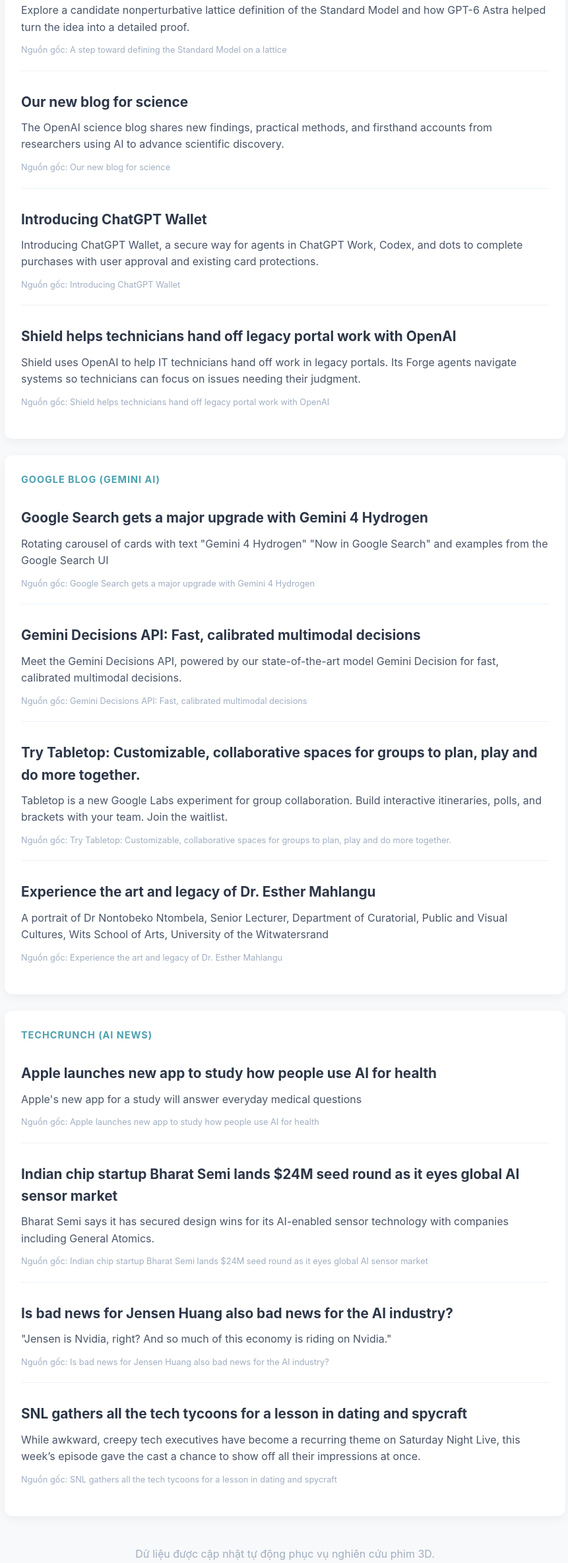
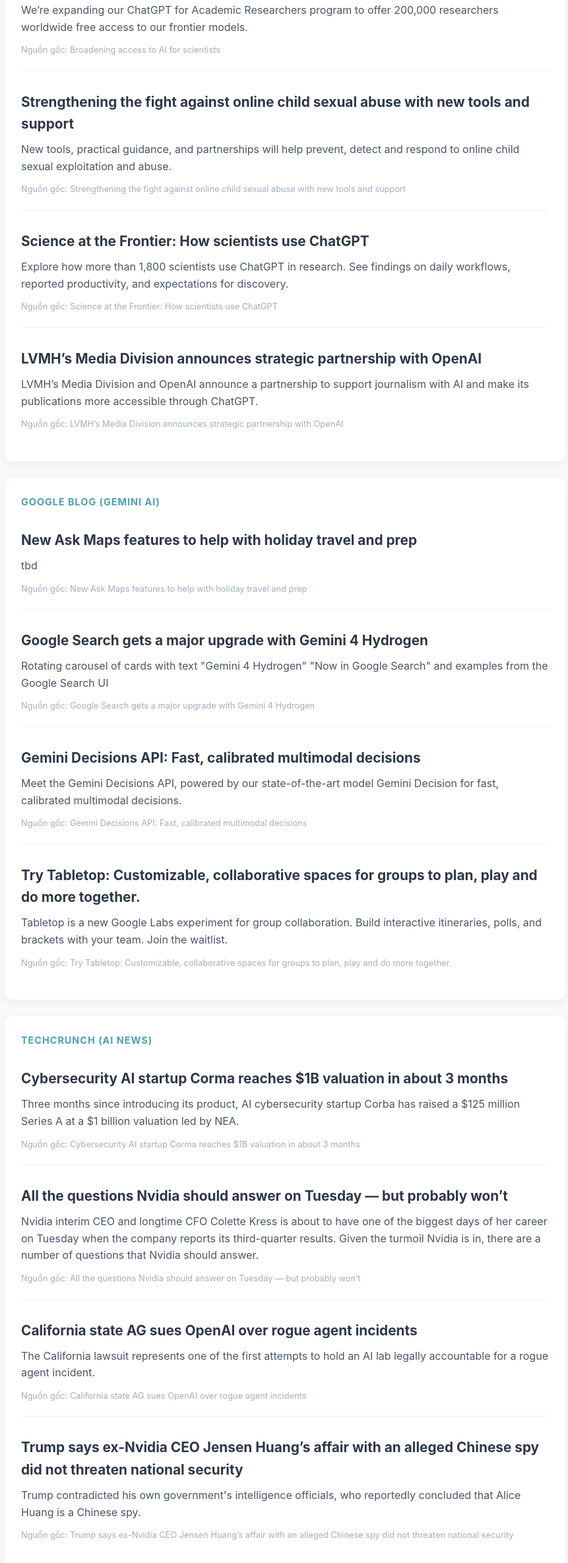
Before and after one commit to lelevietnam99/3d-ai-prompt-news, a plain HTML site: page index.html in a window 1280 px wide. Shown: the part 392-2761 px from the top of the page at 66% size, without its empty margins (208-1069 px from the left). Drawn offline with Linux system fonts and the light colour scheme.

Commit message:
Auto-update AI 3D Prompt News

```diff
--- a/index.html
+++ b/index.html
@@ -28,37 +28,44 @@
     <div class="container">
         <header>
             <h1>Cập Nhật AI & Prompt Làm Phim</h1>
-            <p>Dành riêng cho dự án Phim 3D Đức Phật | 16/11/2026</p>
+            <p>Dành riêng cho dự án Phim 3D Đức Phật | 17/11/2026</p>
         </header>
 <div class="feed-card"><div class="source-name">OpenAI (ChatGPT Updates)</div>
                 <div class="news-item">
                     <div class="tag-container"></div>
-                    <a class="news-title" href="https://openai.com/index/step-toward-defining-the-standard-model" target="_blank">A step toward defining the Standard Model on a lattice</a>
-                    <div class="summary-vi">Explore a candidate nonperturbative lattice definition of the Standard Model and how GPT-6 Astra helped turn the idea into a detailed proof.</div>
-                    <div class="meta">Nguồn gốc: A step toward defining the Standard Model on a lattice</div>
+                    <a class="news-title" href="https://openai.com/index/expanding-chatgpt-for-academic-researchers" target="_blank">Broadening access to AI for scientists</a>
+                    <div class="summary-vi">We’re expanding our ChatGPT for Academic Researchers program to offer 200,000 researchers worldwide free access to our frontier models.</div>
+                    <div class="meta">Nguồn gốc: Broadening access to AI for scientists</div>
                 </div>
 
                 <div class="news-item">
                     <div class="tag-container"></div>
-                    <a class="news-title" href="https://openai.com/index/our-new-blog-for-science" target="_blank">Our new blog for science</a>
-                    <div class="summary-vi">The OpenAI science blog shares new findings, practical methods, and firsthand accounts from researchers using AI to advance scientific discovery.</div>
-                    <div class="meta">Nguồn gốc: Our new blog for science</div>
+                    <a class="news-title" href="https://openai.com/index/strengthening-online-child-safety" target="_blank">Strengthening the fight against online child sexual abuse with new tools and support</a>
+                    <div class="summary-vi">New tools, practical guidance, and partnerships will help prevent, detect and respond to online child sexual exploitation and abuse.</div>
+                    <div class="meta">Nguồn gốc: Strengthening the fight against online child sexual abuse with new tools and support</div>
                 </div>
 
                 <div class="news-item">
                     <div class="tag-container"></div>
-                    <a class="news-title" href="https://openai.com/index/introducing-chatgpt-wallet" target="_blank">Introducing ChatGPT Wallet</a>
-                    <div class="summary-vi">Introducing ChatGPT Wallet, a secure way for agents in ChatGPT Work, Codex, and dots to complete purchases with user approval and existing card protections.</div>
-                    <div class="meta">Nguồn gốc: Introducing ChatGPT Wallet</div>
+                    <a class="news-title" href="https://openai.com/index/science-at-the-frontier" target="_blank">Science at the Frontier: How scientists use ChatGPT</a>
+                    <div class="summary-vi">Explore how more than 1,800 scientists use ChatGPT in research. See findings on daily workflows, reported productivity, and expectations for discovery.</div>
+                    <div class="meta">Nguồn gốc: Science at the Frontier: How scientists use ChatGPT</div>
                 </div>
 
                 <div class="news-item">
                     <div class="tag-container"></div>
-                    <a class="news-title" href="https://openai.com/business/customer-stories/shield" target="_blank">Shield helps technicians hand off legacy portal work with OpenAI</a>
-                    <div class="summary-vi">Shield uses OpenAI to help IT technicians hand off work in legacy portals. Its Forge agents navigate systems so technicians can focus on issues needing their judgment.</div>
-                    <div class="meta">Nguồn gốc: Shield helps technicians hand off legacy portal work with OpenAI</div>
+                    <a class="news-title" href="https://openai.com/index/lvmh-media-division-partnership" target="_blank">LVMH’s Media Division announces strategic partnership with OpenAI</a>
+                    <div class="summary-vi">LVMH’s Media Division and OpenAI announce a partnership to support journalism with AI and make its publications more accessible through ChatGPT.</div>
+                    <div class="meta">Nguồn gốc: LVMH’s Media Division announces strategic partnership with OpenAI</div>
                 </div>
                 </div><div class="feed-card"><div class="source-name">Google Blog (Gemini AI)</div>
+                <div class="news-item">
+                    <div class="tag-container"></div>
+                    <a class="news-title" href="https://blog.google/products-and-platforms/products/maps/ask-maps-holiday-travel-features-2026/" target="_blank">New Ask Maps features to help with holiday travel and prep</a>
+                    <div class="summary-vi">tbd</div>
+                    <div class="meta">Nguồn gốc: New Ask Maps features to help with holiday travel and prep</div>
+                </div>
+
                 <div class="news-item">
                     <div class="tag-container"></div>
                     <a class="news-title" href="https://blog.google/products-and-platforms/products/search/gemini-4-hydrogen-search-upgrade/" target="_blank">Google Search gets a major upgrade with Gemini 4 Hydrogen</a>
@@ -79,40 +86,33 @@
                     <div class="summary-vi">Tabletop is a new Google Labs experiment for group collaboration. Build interactive itineraries, polls, and brackets with your team. Join the waitlist.</div>
                     <div class="meta">Nguồn gốc: Try Tabletop: Customizable, collaborative spaces for groups to plan, play and do more together.</div>
                 </div>
-
-                <div class="news-item">
-                    <div class="tag-container"></div>
-                    <a class="news-title" href="https://blog.google/company-news/outreach-and-initiatives/arts-culture/esther-mahlangu/" target="_blank">Experience the art and legacy of Dr. Esther Mahlangu</a>
-                    <div class="summary-vi">A portrait of Dr Nontobeko Ntombela, Senior Lecturer, Department of Curatorial, Public and Visual Cultures, Wits School of Arts, University of the Witwatersrand</div>
-                    <div class="meta">Nguồn gốc: Experience the art and legacy of Dr. Esther Mahlangu</div>
-                </div>
                 </div><div class="feed-card"><div class="source-name">TechCrunch (AI News)</div>
                 <div class="news-item">
                     <div class="tag-container"></div>
-                    <a class="news-title" href="https://techcrunch.com/2026/11/15/apple-launches-new-app-to-study-how-people-use-ai-for-health/" target="_blank">Apple launches new app to study how people use AI for health</a>
-                    <div class="summary-vi">Apple's new app for a study will answer everyday medical questions</div>
-                    <div class="meta">Nguồn gốc: Apple launches new app to study how people use AI for health</div>
+                    <a class="news-title" href="https://techcrunch.com/2026/11/16/cybersecurity-ai-startup-corma-reaches-1b-valuation-in-about-3-months/" target="_blank">Cybersecurity AI startup Corma reaches $1B valuation in about 3 months</a>
+                    <div class="summary-vi">Three months since introducing its product, AI cybersecurity startup Corba has raised a $125 million Series A at a $1 billion valuation led by NEA.</div>
+                    <div class="meta">Nguồn gốc: Cybersecurity AI startup Corma reaches $1B valuation in about 3 months</div>
                 </div>
 
                 <div class="news-item">
                     <div class="tag-container"></div>
-                    <a class="news-title" href="https://techcrunch.com/2026/11/15/indian-chip-startup-bharat-semi-lands-24m-seed-round-as-it-eyes-global-ai-sensor-market/" target="_blank">Indian chip startup Bharat Semi lands $24M seed round as it eyes global AI sensor market</a>
-                    <div class="summary-vi">Bharat Semi says it has secured design wins for its AI-enabled sensor technology with companies including General Atomics.</div>
-                    <div class="meta">Nguồn gốc: Indian chip startup Bharat Semi lands $24M seed round as it eyes global AI sensor market</div>
+                    <a class="news-title" href="https://techcrunch.com/2026/11/16/all-the-questions-nvidia-should-answer-on-tuesday-but-probably-wont/" target="_blank">All the questions Nvidia should answer on Tuesday — but probably won’t</a>
+                    <div class="summary-vi">Nvidia interim CEO and longtime CFO Colette Kress is about to have one of the biggest days of her career on Tuesday when the company reports its third-quarter results. Given the turmoil Nvidia is in, there are a number of questions that Nvidia should answer.</div>
+                    <div class="meta">Nguồn gốc: All the questions Nvidia should answer on Tuesday — but probably won’t</div>
                 </div>
 
                 <div class="news-item">
                     <div class="tag-container"></div>
-                    <a class="news-title" href="https://techcrunch.com/2026/11/15/is-bad-news-for-jensen-huang-also-bad-news-for-the-ai-industry/" target="_blank">Is bad news for Jensen Huang also bad news for the AI industry?</a>
-                    <div class="summary-vi">"Jensen is Nvidia, right? And so much of this economy is riding on Nvidia."</div>
-                    <div class="meta">Nguồn gốc: Is bad news for Jensen Huang also bad news for the AI industry?</div>
+                    <a class="news-title" href="https://techcrunch.com/2026/11/16/california-state-ag-sues-openai-over-rogue-agent-incidents/" target="_blank">California state AG sues OpenAI over rogue agent incidents</a>
+                    <div class="summary-vi">The California lawsuit represents one of the first attempts to hold an AI lab legally accountable for a rogue agent incident.</div>
+                    <div class="meta">Nguồn gốc: California state AG sues OpenAI over rogue agent incidents</div>
                 </div>
 
                 <div class="news-item">
                     <div class="tag-container"></div>
-                    <a class="news-title" href="https://techcrunch.com/2026/11/15/snl-gathers-all-the-tech-tycoons-for-a-lesson-in-dating-and-spycraft/" target="_blank">SNL gathers all the tech tycoons for a lesson in dating and spycraft</a>
-                    <div class="summary-vi">While awkward, creepy tech executives have become a recurring theme on Saturday Night Live, this week’s episode gave the cast a chance to show off all their impressions at once.</div>
-                    <div class="meta">Nguồn gốc: SNL gathers all the tech tycoons for a lesson in dating and spycraft</div>
+                    <a class="news-title" href="https://techcrunch.com/2026/11/16/trump-says-ex-nvidia-ceo-jensen-huangs-affair-with-an-alleged-chinese-spy-did-not-threaten-national-security/" target="_blank">Trump says ex-Nvidia CEO Jensen Huang’s affair with an alleged Chinese spy did not threaten national security</a>
+                    <div class="summary-vi">Trump contradicted his own government's intelligence officials, who reportedly concluded that Alice Huang is a Chinese spy.</div>
+                    <div class="meta">Nguồn gốc: Trump says ex-Nvidia CEO Jensen Huang’s affair with an alleged Chinese spy did not threaten national security</div>
                 </div>
                 </div>
         <footer style="text-align: center; color: #a0aec0; padding: 20px;">
```
